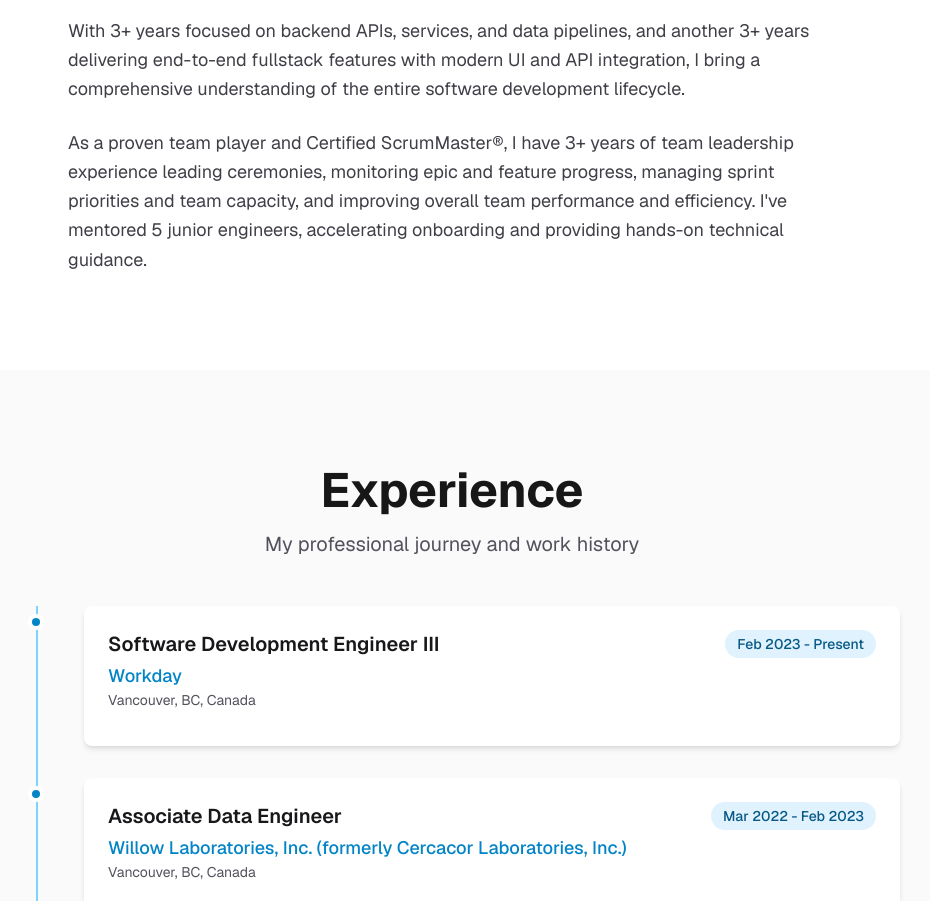
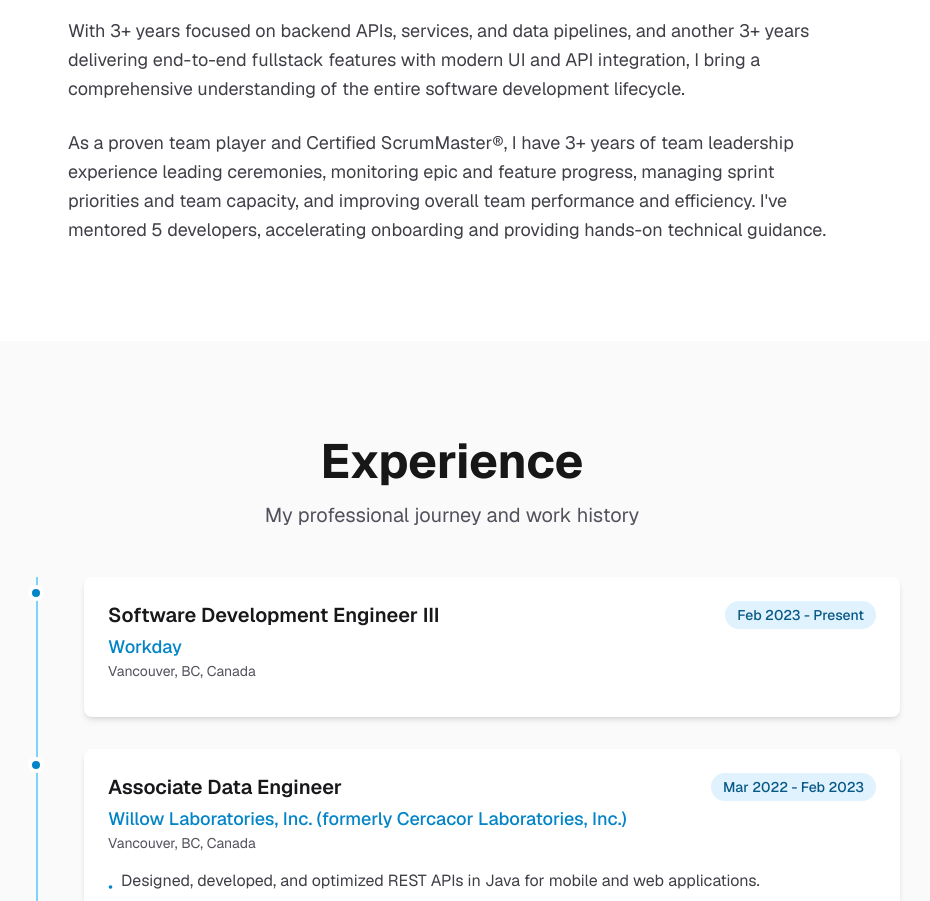
Before and after one commit to baojiajun824/personal-website, a Next.js app: page / in a window 1280 px wide. Shown: the part 1160-2061 px from the top of the page, without its empty margins (188-1118 px from the left). Built offline with nearby package versions, Linux system fonts and the light colour scheme.

Commit message:
Update text

```diff
--- a/content/personal-info.ts
+++ b/content/personal-info.ts
@@ -13,7 +13,7 @@ export const personalInfo = {
     long: [
       "Fullstack Developer with 6+ years of experience developing customer-facing SaaS solutions. Experienced in delivering large-scale SaaS products end-to-end — from backend APIs and data pipelines to modern frontend interfaces.",
       "With 3+ years focused on backend APIs, services, and data pipelines, and another 3+ years delivering end-to-end fullstack features with modern UI and API integration, I bring a comprehensive understanding of the entire software development lifecycle.",
-      "As a proven team player and Certified ScrumMaster®, I have 3+ years of team leadership experience leading ceremonies, monitoring epic and feature progress, managing sprint priorities and team capacity, and improving overall team performance and efficiency. I've mentored 5 junior engineers, accelerating onboarding and providing hands-on technical guidance.",
+      "As a proven team player and Certified ScrumMaster®, I have 3+ years of team leadership experience leading ceremonies, monitoring epic and feature progress, managing sprint priorities and team capacity, and improving overall team performance and efficiency. I've mentored 5 developers, accelerating onboarding and providing hands-on technical guidance.",
     ],
   },
 } as const;
```
